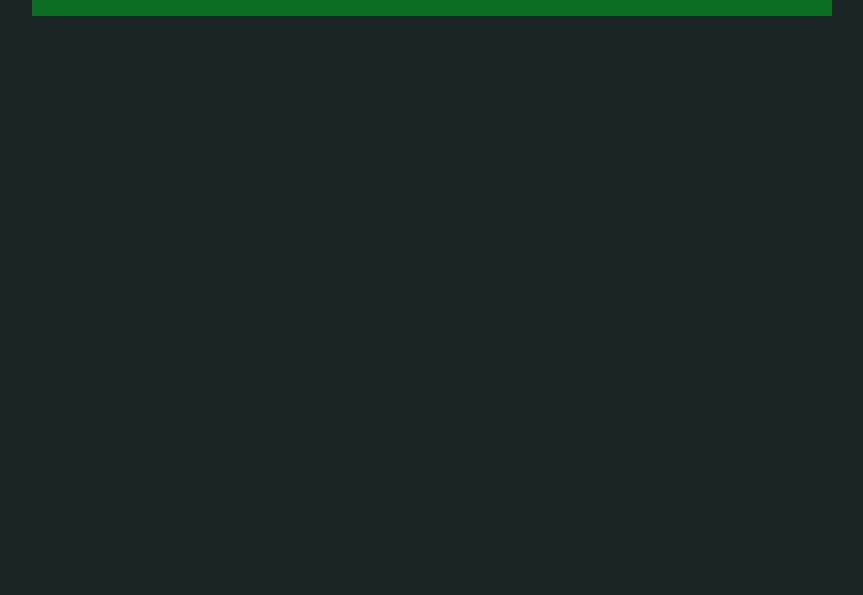
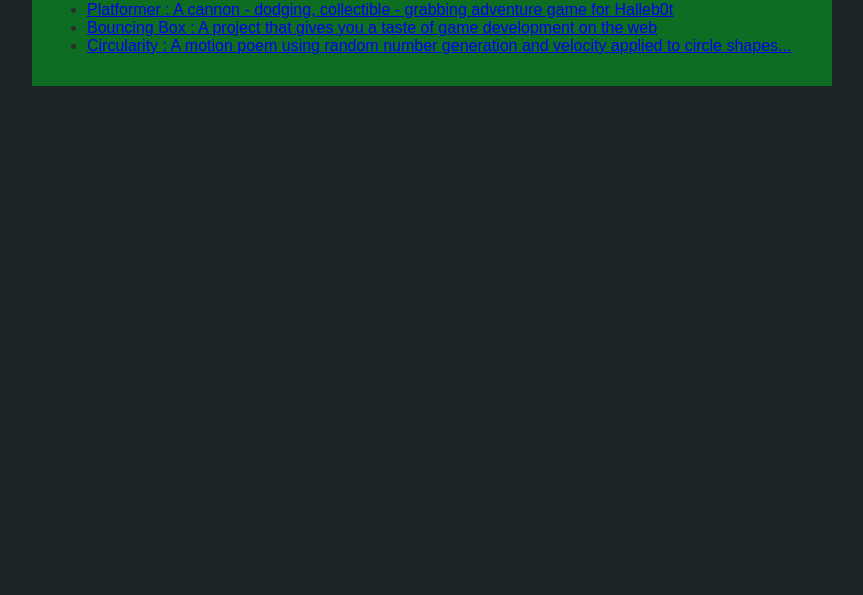
Before and after one commit to Enguidroz/Enguidroz.github.io, a plain HTML site: page portfolio.html in a window 1280 px wide. Shown: the part 205-800 px from the top of the page, without its empty margins (208-1071 px from the left). Drawn offline with nearby package versions, Linux system fonts and the light colour scheme; no server answers.

Commit message:
add portfolio.html file

```diff
--- a/portfolio.html
+++ b/portfolio.html
@@ -71,6 +71,9 @@
             <div class=content>
                  <h1>Portfolio</h1>
                 <ul id="portfolio">
+                    <li><a href="projects/platformer/">Platformer : A cannon - dodging, collectible - grabbing adventure game for Halleb0t</a></li>
+                  <li><a href="projects/bouncing-box/">Bouncing Box : A project that gives you a taste of game development on the web </a></li>
+                   <li><a href="projects/circularity/">Circularity : A motion poem using random number generation and velocity applied to circle shapes...</a></li>
                 </ul>
             </div>
         </main>
--- a/projects/platformer/platformer.js
+++ b/projects/platformer/platformer.js
@@ -51,6 +51,7 @@
 createPlatform(150,300,100,10)
 createPlatform(150,200,10,100)
 createPlatform(350,200,10,10)
+createPlatform(700,200,100,10)
 
 
     // TODO 2
```
